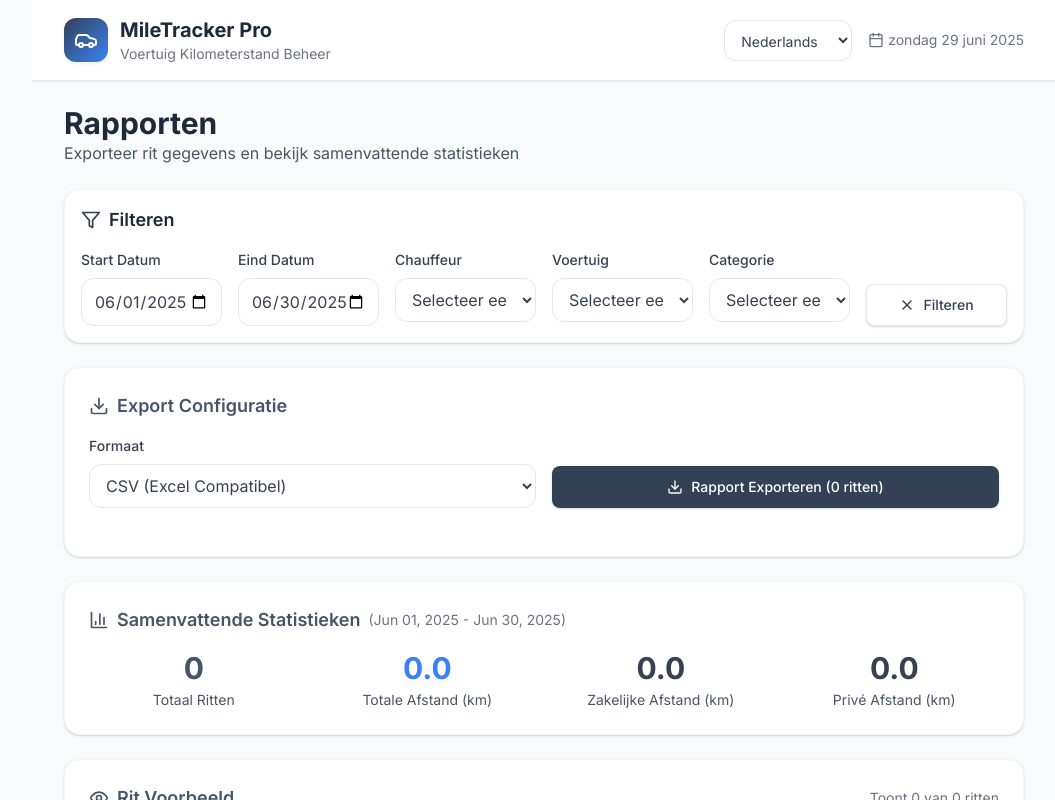
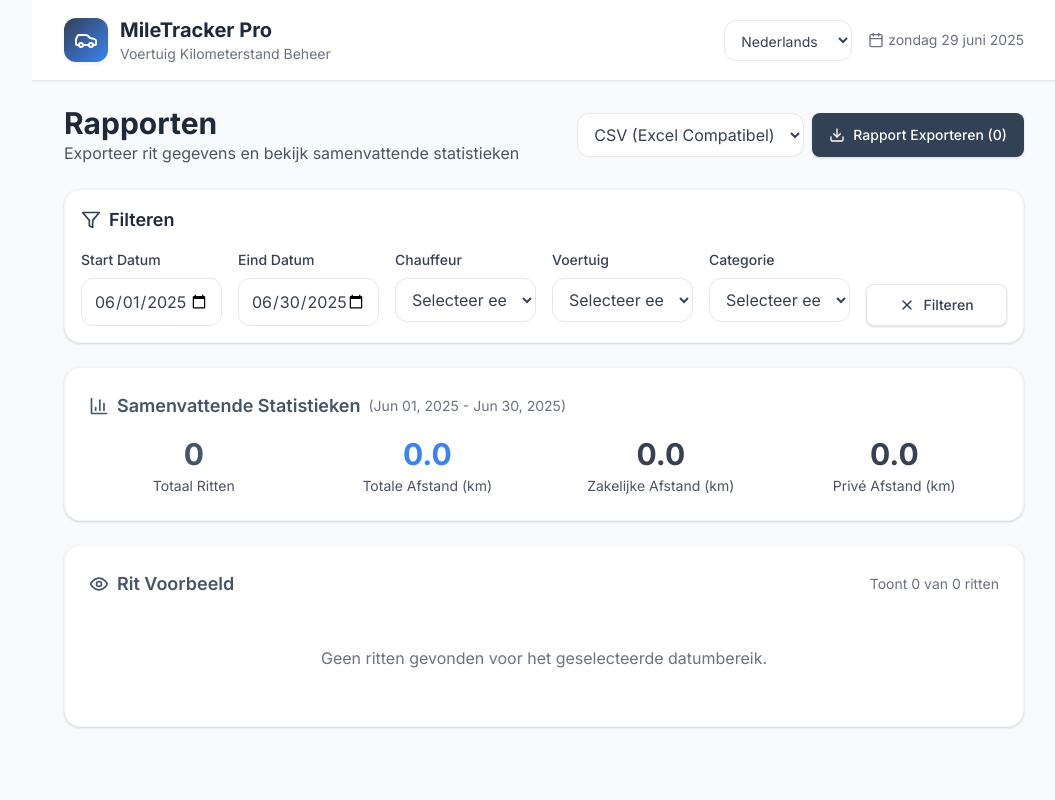
Before and after one commit to apper-apps/miletracker-block-tech, a React (Vite) app: page /reports in a window 1280 px wide. Shown: the whole page, without its empty margins (224-1279 px from the left). Built offline with nearby package versions, Linux system fonts and the light colour scheme.

Commit message:
Add export report button to Reports header and improve Vehicles button layout

```diff
--- a/src/components/pages/Reports.jsx
+++ b/src/components/pages/Reports.jsx
@@ -15,6 +15,9 @@ import Loading from "@/components/ui/Loading";
 import { tripsService } from "@/services/api/tripsService";
 import { vehiclesService } from "@/services/api/vehiclesService";
 import { driversService } from "@/services/api/driversService";
+import tripsData from "@/services/mockData/trips.json";
+import driversData from "@/services/mockData/drivers.json";
+import vehiclesData from "@/services/mockData/vehicles.json";
 const Reports = () => {
   const { t } = useTranslation()
   const [trips, setTrips] = useState([])
@@ -216,7 +219,23 @@ const handleExport = () => {
             {t('reports.subtitle')}
           </p>
         </div>
+        <div className="flex gap-2">
+          <Select
+            value={filters.format}
+            onChange={(e) => handleFilterChange('format', e.target.value)}
+            options={[
+              { value: 'csv', label: t('reports.csvFormat') },
+              { value: 'excel', label: t('reports.excelFormat') }
+            ]}
+            className="min-w-[120px]"
+          />
+          <Button variant="primary" onClick={handleExport}>
+            <ApperIcon name="Download" size={16} className="mr-2" />
+            {t('reports.exportButton')} ({filteredTrips.length})
+          </Button>
         </div>
+</div>
+
       {/* Filter Panel */}
       <FilterPanel
         filters={filters}
@@ -226,42 +245,10 @@ const handleExport = () => {
         vehicleOptions={vehicleOptions}
       />
 
-      {/* Export Configuration */}
-      <motion.div
-        initial={{ opacity: 0, y: 20 }}
-        animate={{ opacity: 1, y: 0 }}
-        className="card p-6"
-      >
-        <div className="flex items-center mb-4">
-          <ApperIcon name="Download" size={20} className="text-primary-500 mr-2" />
-          <h3 className="text-lg font-semibold text-primary-500">{t('reports.exportConfig')}</h3>
-        </div>
-
-        <div className="grid grid-cols-1 md:grid-cols-2 gap-4 mb-6">
-          <Select
-            label={t('reports.format')}
-            value={filters.format}
-            onChange={(e) => handleFilterChange('format', e.target.value)}
-            options={[
-              { value: 'csv', label: t('reports.csvFormat') },
-              { value: 'excel', label: t('reports.excelFormat') }
-            ]}
-          />
-
-          <div className="flex items-end">
-            <Button variant="primary" onClick={handleExport} className="w-full">
-              <ApperIcon name="Download" size={16} className="mr-2" />
-              {t('reports.exportButton')} ({filteredTrips.length} {t('reports.trips')})
-            </Button>
-          </div>
-</div>
-      </motion.div>
-
       {/* Summary Statistics */}
       <motion.div
         initial={{ opacity: 0, y: 20 }}
         animate={{ opacity: 1, y: 0 }}
-        transition={{ delay: 0.1 }}
         className="card p-6"
 >
         <div className="flex items-center mb-4">
@@ -302,12 +289,11 @@ const handleExport = () => {
           </div>
         </div>
       </motion.div>
-
 {/* Trip Preview */}
       <motion.div
         initial={{ opacity: 0, y: 20 }}
         animate={{ opacity: 1, y: 0 }}
-        transition={{ delay: 0.2 }}
+        transition={{ delay: 0.1 }}
         className="card p-6"
       >
         <div className="flex items-center justify-between mb-4">
--- a/src/components/pages/Vehicles.jsx
+++ b/src/components/pages/Vehicles.jsx
@@ -196,8 +196,7 @@ const handleExportCSV = () => {
           </p>
 </div>
         <div className="flex gap-2">
-          <div className="relative">
-            <Button variant="secondary" onClick={handleExportCSV} className="mr-1">
+          <Button variant="secondary" onClick={handleExportCSV}>
             <ApperIcon name="Download" size={16} className="mr-2" />
             Export CSV
           </Button>
@@ -205,7 +204,6 @@ const handleExportCSV = () => {
             <ApperIcon name="FileSpreadsheet" size={16} className="mr-2" />
             Export Excel
           </Button>
-          </div>
           <Button variant="primary" onClick={handleAddVehicle}>
             <ApperIcon name="Plus" size={16} className="mr-2" />
             {t('vehicles.addVehicle')}
```
Lines whose indentation alone changed are shown as unchanged.
